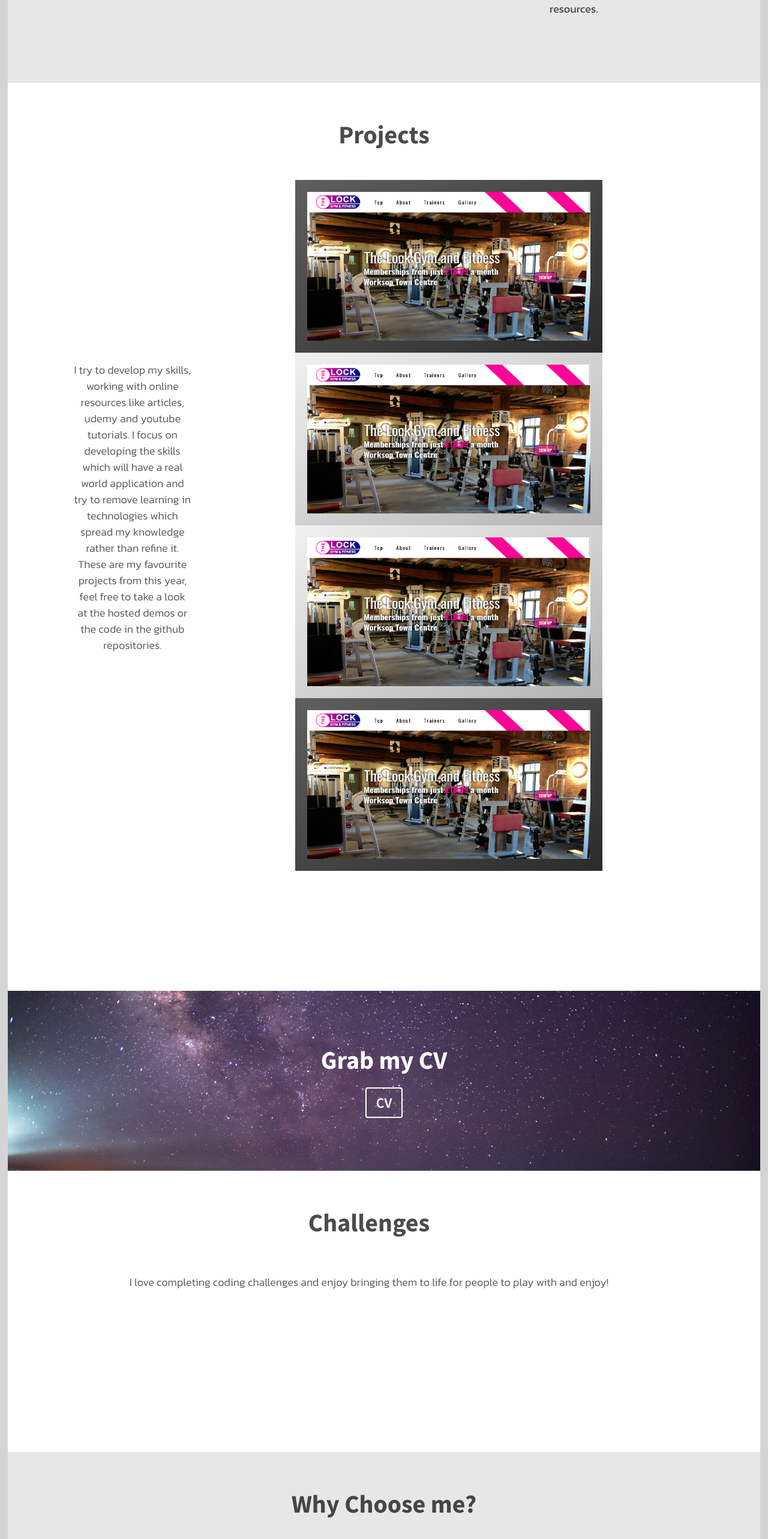
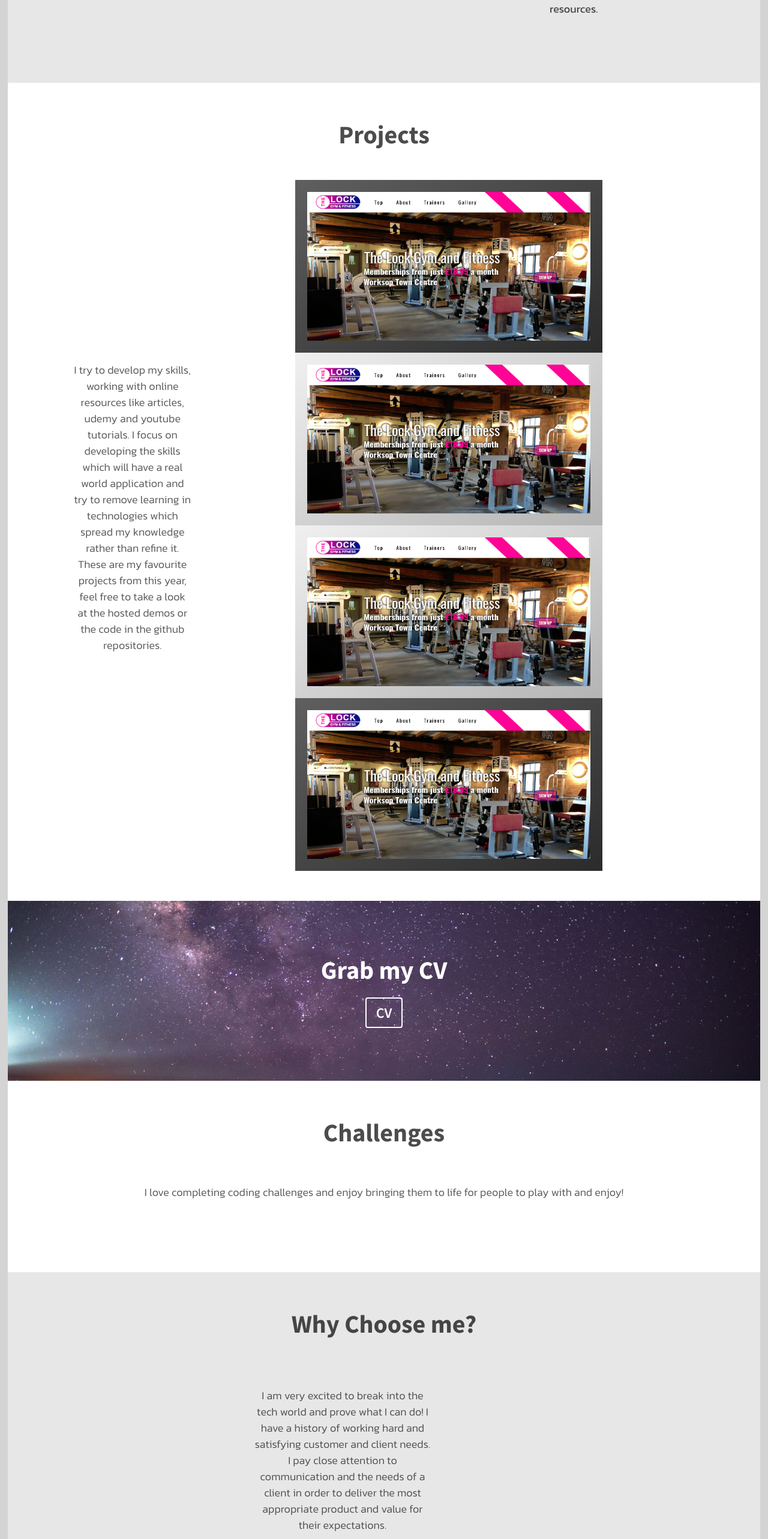
Before and after one commit to David-Orson/Portfolio-2020, a React (Create React App) app: page / in a window 1280 px wide. Shown: the part 1800-4366 px from the top of the page at 60% size. Built offline with nearby package versions, Linux system fonts and the light colour scheme; a web font is replaced by a local one.

Commit message:
Alignment issue fix

```diff
--- a/src/css/Challenges.css
+++ b/src/css/Challenges.css
@@ -8,6 +8,6 @@
 .challenges-main {
   width: 98%;
   background: white;
-  padding: 50px 100px 200px 50px;
+  padding: 50px 100px 50px 100px;
   text-align: center;
 }
--- a/src/css/Projects.css
+++ b/src/css/Projects.css
@@ -8,7 +8,7 @@
 .projects-main {
   width: 98%;
   background: white;
-  padding: 50px 100px 200px 100px;
+  padding: 50px 100px 50px 100px;
   text-align: center;
 }
 
```
